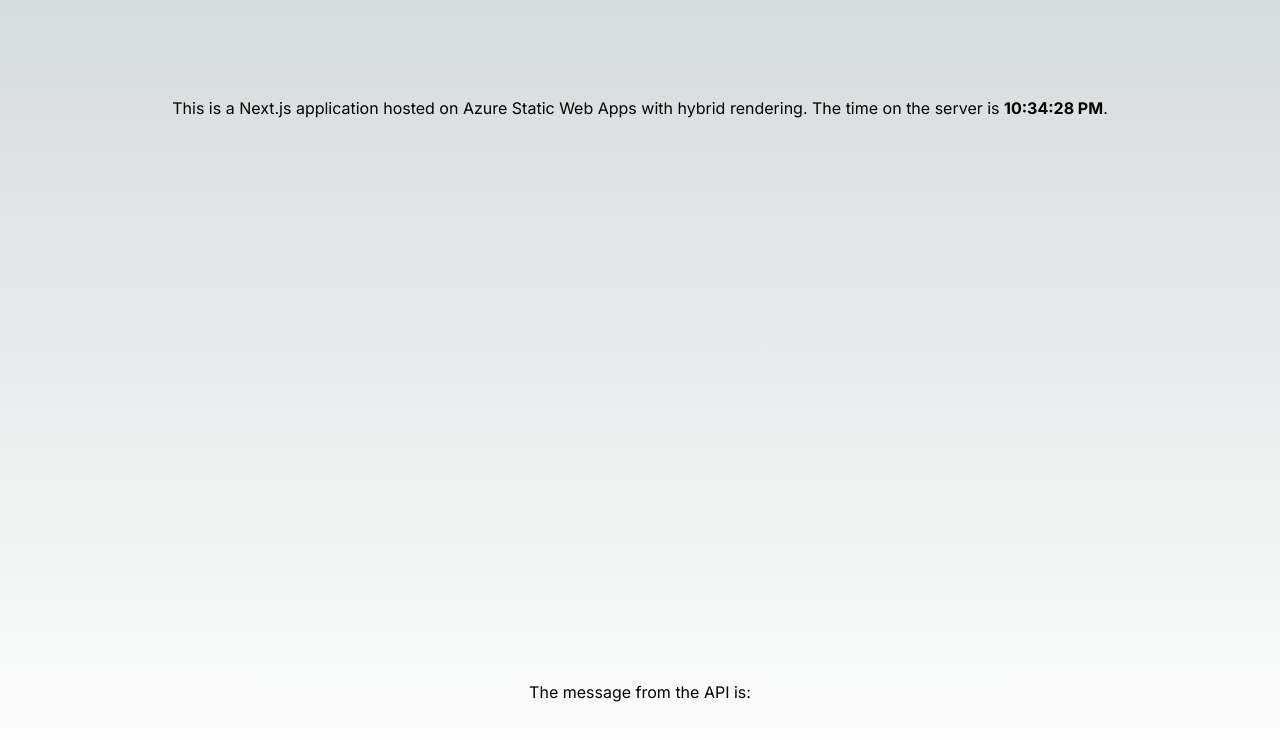
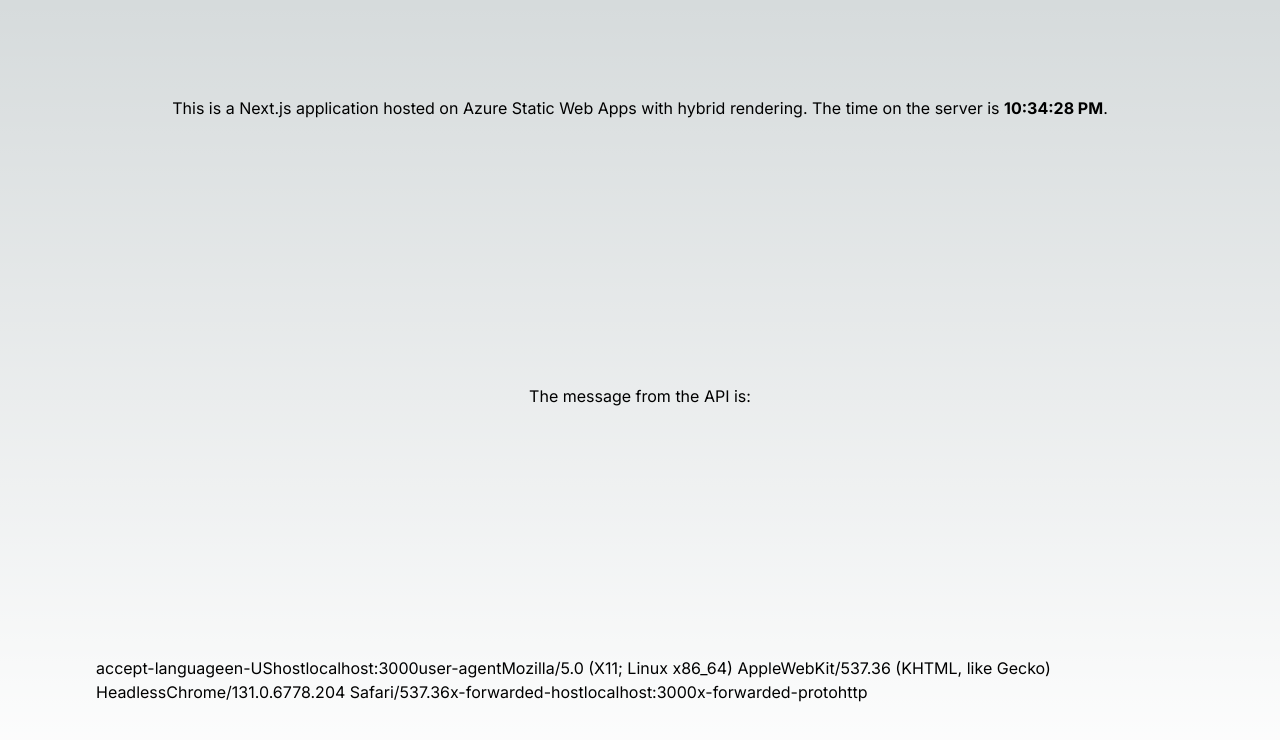
Before and after one commit to thomasgauvin/nextjs-hybrid-starter-test, a Next.js app: page / in a window 1280 px wide. Shown: the top 740 px of the page. Built offline with nearby package versions, Linux system fonts and the light colour scheme; no server answers.

Commit message:
show headers

```diff
--- a/app/page.tsx
+++ b/app/page.tsx
@@ -1,8 +1,10 @@
 import { unstable_noStore as noStore } from 'next/cache';
 import { CurrentTimeFromAPI } from './components/CurrentTimeFromAPI';
+import { headers } from 'next/headers'
 
 export default function Home() {
   noStore();
+  const headersList = headers()
 
   const timeOnServer = new Date().toLocaleTimeString('en-US');
   return (
@@ -12,6 +14,7 @@ export default function Home() {
           hybrid rendering. The time on the server is <strong>{timeOnServer}</strong>.
       </div>
       <CurrentTimeFromAPI />
+      {headersList}
   </main>
   );
 }
```
